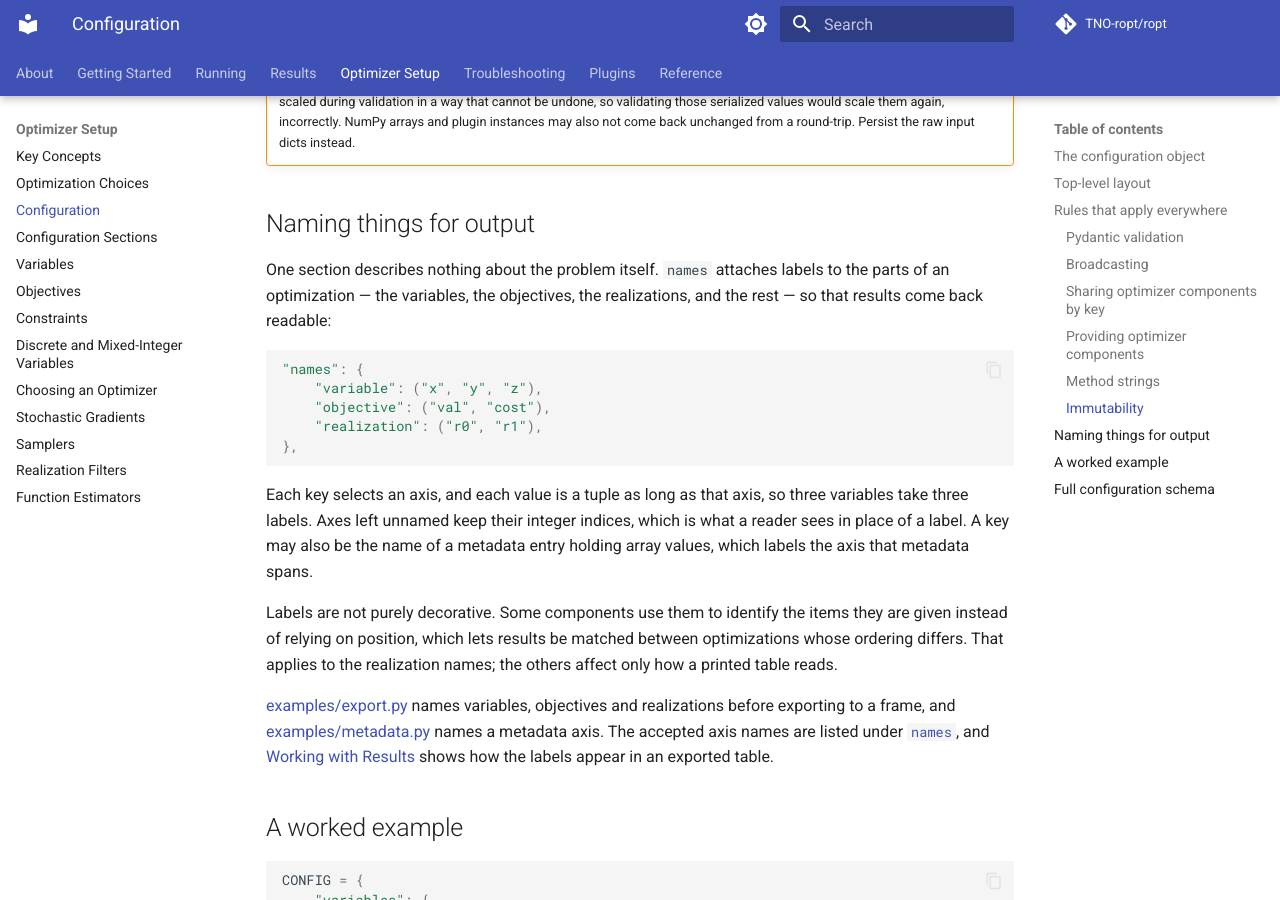
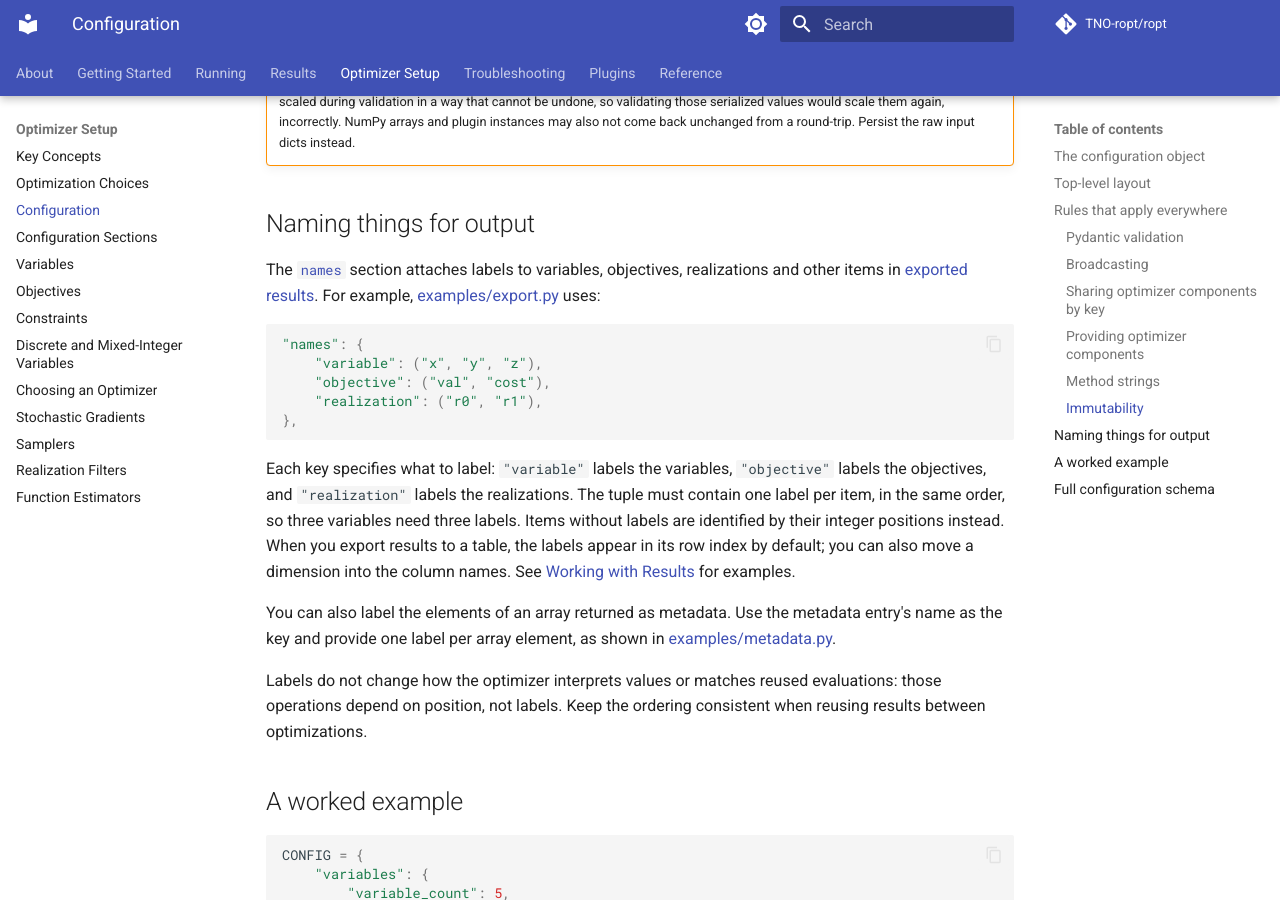
Before and after one commit to TNO-ropt/ropt, an MkDocs documentation site: the page built from docs/optimizer_setup/configuration.md, in a window 1280 px wide and 900 px high, scrolled down 4378 px. Built offline with MkDocs 1.6.1 and Material for MkDocs 9.7.7, drawn with Linux system fonts in a browser that asks for light colours; comment, search, counter and statistics services are not loaded; the version menu is left out; some of the changed text lies outside the part shown.

Commit message:
Update the docs

````diff
--- a/docs/optimizer_setup/configuration.md
+++ b/docs/optimizer_setup/configuration.md
@@ -1,9 +1,9 @@
 # Configuration
 
-Every `ropt` optimization is described by a configuration dictionary. This
-page covers what that dictionary becomes, the rules that apply to all of it, and
-how the pieces fit together. For the field-by-field description of each section,
-see [Configuration Sections](configuration_sections.md).
+Every `ropt` optimization is described by a configuration dictionary. This page
+covers what that dictionary holds, the rules that apply to it, and how the
+pieces fit together. For the field-by-field description of each section, see
+[Configuration Sections](configuration_sections.md).
 
 ## The configuration object
 
@@ -220,9 +220,11 @@ new optimization.
 
 ## Naming things for output
 
-One section describes nothing about the problem itself. `names` attaches labels
-to the parts of an optimization — the variables, the objectives, the
-realizations, and the rest — so that results come back readable:
+The [`names`](configuration_sections.md#names) section attaches labels to
+variables, objectives, realizations and other items in
+[exported results](../results/results.md). For example,
+[examples/export.py](https://github.com/TNO-ropt/ropt/blob/main/examples/export.py)
+uses:
 
 ```python
 "names": {
@@ -232,24 +234,23 @@ realizations, and the rest — so that results come back readable:
 },
 ```
 
-Each key selects an axis, and each value is a tuple as long as that axis, so
-three variables take three labels. Axes left unnamed keep their integer indices,
-which is what a reader sees in place of a label. A key may also be the
-name of a metadata entry holding array values, which labels the axis that
-metadata spans.
+Each key specifies what to label: `"variable"` labels the variables,
+`"objective"` labels the objectives, and `"realization"` labels the
+realizations. The tuple must contain one label per item, in the same order,
+so three variables need three labels. Items without labels are identified by
+their integer positions instead. When you export results to a table, the labels
+appear in its row index by default; you can also move a dimension into the
+column names. See [Working with Results](../results/results.md#exporting-to-pandas)
+for examples.
 
-Labels are not purely decorative. Some components use them to identify the items
-they are given instead of relying on position, which lets results be matched
-between optimizations whose ordering differs. That applies to the realization
-names; the others affect only how a printed table reads.
+You can also label the elements of an array returned as metadata. Use the
+metadata entry's name as the key and provide one label per array element, as
+shown in
+[examples/metadata.py](https://github.com/TNO-ropt/ropt/blob/main/examples/metadata.py).
 
-[examples/export.py](https://github.com/TNO-ropt/ropt/blob/main/examples/export.py)
-names variables, objectives and realizations before exporting to a frame, and
-[examples/metadata.py](https://github.com/TNO-ropt/ropt/blob/main/examples/metadata.py)
-names a metadata axis. The accepted axis names are listed under
-[`names`](configuration_sections.md#names), and
-[Working with Results](../results/results.md) shows how the labels appear in an
-exported table.
+Labels do not change how the optimizer interprets values or matches reused
+evaluations: those operations depend on position, not labels. Keep the ordering
+consistent when reusing results between optimizations.
 
 ## A worked example
 
````
Also changed, not shown: docs/optimizer_setup/choices.md (+2 -4 lines), docs/optimizer_setup/configuration_sections.md (+5 -5 lines), docs/optimizer_setup/key_concepts.md (+5 -9 lines).
